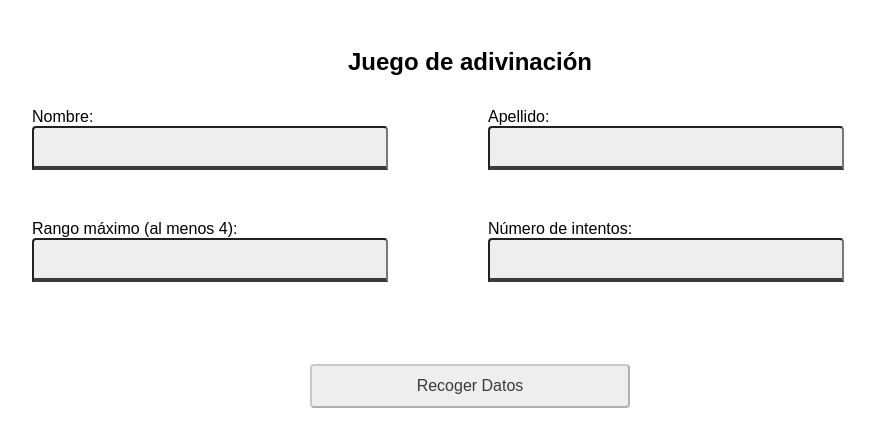
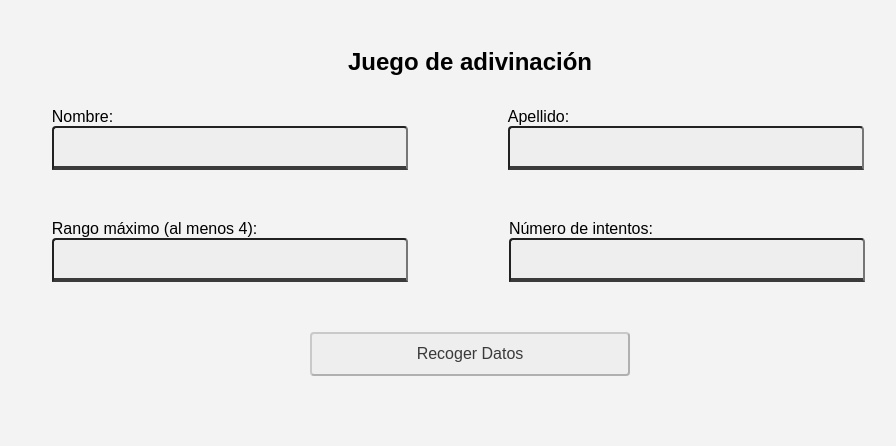
Before and after one commit to antlopezbirt/lopez_alvarez_anton_DWEC05_TE01, an Angular app: page / in a window 1280 px wide. Shown: the top 446 px of the page, without its empty margins (170-1066 px from the left). Built offline with nearby package versions, Linux system fonts and the light colour scheme.

Commit message:
Comentarios y pequeñas mejoras

```diff
--- a/src/app/juego/juego.component.css
+++ b/src/app/juego/juego.component.css
@@ -14,7 +14,12 @@ section {
   gap: 2rem;
   max-width: 55rem;
   margin-bottom: 2rem;
-    margin: 2rem auto 4rem;
+  margin: 2rem auto 2rem;
+  font-size: 1rem;
+}
+
+.item-form {
+  margin: auto;
 }
 
 fieldset {
@@ -32,12 +37,12 @@ label {
 input {
   background-color: rgb(238, 238, 238);
   border-bottom-color: rgb(58, 58, 58);
-    border-radius: .25rem .25rem 0 0;
+  border-radius: 0.25rem 0.25rem 0 0;
   box-shadow: rgb(58, 58, 58) 0px -2px 0px 0px inset;
   color: rgb(58, 58, 58);
   font-size: 1rem;
   line-height: 1.5rem;
-    padding: .5rem 1rem;
+  padding: 0.5rem 1rem;
   width: 20rem;
 }
 
@@ -51,16 +56,16 @@ input {
 
 .validacion {
   color: red;
-    margin-top: 1rem;
+  margin-top: .5rem;
 }
 
 button {
   background-color: rgb(238, 238, 238);
-    border-radius: .25rem;
+  border-radius: 0.25rem;
   color: rgb(58, 58, 58);
   font-size: 1rem;
   line-height: 1.5rem;
-    padding: .5rem 1rem;
+  padding: 0.5rem 1rem;
   width: 20rem;
 }
 
@@ -73,6 +78,6 @@ button {
   flex-direction: column;
   align-items: center;
   row-gap: 2rem;
-    margin: 4rem 0 2rem;
+  margin: 2rem 0 2rem;
   text-align: center;
 }
--- a/src/app/juego/juego.component.html
+++ b/src/app/juego/juego.component.html
@@ -4,21 +4,27 @@
   <h1>Juego de adivinación</h1>
 
   <div class="form-config">
+    <div class="item-form">
+      <!-- Los campos de este formulario se deshabilitan cuando se crea el objeto de Configuracion. -->
       <fieldset [disabled]="this.configuracion != null">
         <label for="nombreJugador">Nombre:</label>
+        <!-- De inicio los mensajes de validación están ocultos. Pulsar una tecla dentro del input, o perder su foco, muestra las validaciones. -->
         <input type="text" id="nombreJugador" name="nombreJugador" (keyup)="activarValidacionNombre()" (blur)="activarValidacionNombre()" [(ngModel)]="this.nombreJugador">
         <span [attr.class]="this.validacionNombreActiva && this.validarNombre() ? 'visible' : 'invisible'"> ✅️</span>
-
         <div class="validacion" *ngIf="this.validacionNombreActiva && !this.validarNombre()">El nombre no puede estar vacío</div>
       </fieldset>
+    </div>
 
+    <div class="item-form">
       <fieldset [disabled]="this.configuracion != null">
         <label for="apellidoJugador">Apellido:</label>
         <input type="text" id="apellidoJugador" name="apellidoJugador" (keyup)="activarValidacionApellido()" (blur)="activarValidacionApellido()" [(ngModel)]="this.apellidoJugador">
         <span [attr.class]="this.validacionApellidoActiva && this.validarApellido() ? 'visible' : 'invisible'"> ✅️</span>
         <div class="validacion" *ngIf="this.validacionApellidoActiva && !this.validarApellido()">El apellido no puede estar vacío</div>
       </fieldset>
+    </div>
 
+    <div class="item-form">
       <fieldset [disabled]="this.configuracion != null">
         <label for="rangoMaximo">Rango máximo (al menos 4):</label>
         <input type="text" id="rangoMaximo" name="rangoMaximo" (keyup)="activarValidacionRango()" (blur)="activarValidacionRango()" [(ngModel)]="this.rangoMaximo">
@@ -26,12 +32,15 @@
         <div class="validacion" *ngIf="this.validacionRangoActiva && this.validarRango() == 'inferior'">El número introducido es menor que el rango mínimo</div>
         <div class="validacion" *ngIf="this.validacionRangoActiva && this.validarRango() == 'tipo'">El valor introducido no es un número</div>
       </fieldset>
+    </div>
 
+    <div class="item-form">
+      <!-- No hay que validarlo, pero si se introduce un valor incompatible (un string, o menor que 1) no se podrá jugar. -->
       <fieldset [disabled]="this.configuracion != null">
         <label for="numIntentos">Número de intentos:</label>
-      <input type="text" id="numIntentos" name="numIntentos" [(ngModel)]="this.numIntentos">
-      <span class="invisible"> ✅️</span>
+        <input type="text" id="numIntentos" name="numIntentos" [(ngModel)]="this.numIntentos"> &nbsp;&nbsp;&nbsp;&nbsp;
       </fieldset>
+    </div>
   </div>
 
   <button [attr.disabled]="(this.validarBoton() && this.configuracion === null) ? null : true" (click)="recogerDatos()">Recoger Datos</button>
@@ -40,20 +49,21 @@
 
 <!-- SECCION DEL JUEGO -->
 
+<!-- Cuando se crea el objeto de Configuracion, se muestra la sección del juego. -->
 <section *ngIf="this.configuracion != null">
   <hr>
   <h2>Ongi Etorri {{this.configuracion.nombreJugador}} {{this.configuracion.apellidoJugador}}</h2>
 
   <div class="form-juego">
     <fieldset [disabled]="this.juegoTerminado === true">
-      <label for="entradaIntento">¿En qué número estoy pensando?</label>
+      <label for="entradaIntento">¿Qué número es?</label>
       <input type="text" id="entradaIntento" name="entradaIntento" [(ngModel)]="this.entradaIntento">
     </fieldset>
 
     <button [disabled]="this.juegoTerminado === true" (click)="procesarIntento()">Enviar</button>
   </div>
 
-
+  <!-- Por experimentar he probado con una estructura IF-ELSE y el SWITCH anidado -->
   <div *ngIf="this.sumaIntentos < this.configuracion.numIntentos; else finJuego">
     <p [ngSwitch]="this.resultado">
       <span [ngStyle]="{'color': this.resultado}" *ngSwitchCase="'orange'">El valor introducido no es un número</span>
--- a/src/app/juego/juego.component.ts
+++ b/src/app/juego/juego.component.ts
@@ -35,11 +35,14 @@ export class JuegoComponent implements OnInit {
   public resultado: string = "";
   public juegoTerminado: boolean = false;
 
+
   constructor() {}
 
   ngOnInit(): void {
 
   }
+
+  // -------------------------- VALIDACIONES ----------------------------------
 
   // Antes de que el usuario interactúe con los inputs, las validaciones están desactivadas
   activarValidacionNombre(): void {
@@ -84,17 +87,39 @@ export class JuegoComponent implements OnInit {
     return (this.nombreValido && this.apellidoValido && this.rangoValido);
   }
 
+  //------------------------ PROCESAMIENTO DE DATOS -------------------------
+
+  // Instancia un objeto Configuracion con los datos recogidos y ordena calcular el número aleatorio
   recogerDatos(): void {
-    console.log('Datos recogidos');
     this.configuracion = new Configuracion(
       this.nombreJugador, this.apellidoJugador, this.rangoMaximo, this.numIntentos
     )
+    console.log('Datos recogidos:');
+    console.log(this.configuracion);
 
-    this.numeroAleatorio = Math.floor(Math.random() * this.rangoMaximo);
-    console.log('Numero aleatorio: ', this.numeroAleatorio);
+    this.calcularAleatorio();
   }
 
-  // Se ha utilizado la técnica de devolver strings de nombres de colores HTML para aprovecharlos en la vista
+  // Calcula el n.º aleatorio
+  calcularAleatorio(): void {
+    if (this.configuracion != null) {
+      this.numeroAleatorio = Math.floor(Math.random() * this.configuracion.rangoMaximo);
+      console.log('Numero aleatorio: ', this.numeroAleatorio);
+    } else {
+      console.log('No se pudo calcular el número aleatorio. Aún no existe el objeto de Configuracion.')
+    }
+
+  }
+
+
+  // -------------------- DINAMICA DEL JUEGO ------------------------------
+
+  /*
+    Aprovechando el formato de mensajes coloreados, se ha utilizado la técnica
+    de los vídeos de teoría: devolver strings con nombres de colores HTML para
+    aprovecharlos en la vista, tanto en los cases del switch como en el atributo
+    de estilo con [ngstyle].
+  */
   procesarIntento(): void {
     console.log('Intento: ', this.entradaIntento);
     // Si no es un número saca un mensaje de error anaranjado
@@ -107,7 +132,7 @@ export class JuegoComponent implements OnInit {
       } else {
         // Cuenta los intentos gastados
         this.sumaIntentos++;
-        if(this.configuracion != null && this.sumaIntentos == this.configuracion.numIntentos) this.juegoTerminado = true;
+        if(this.configuracion != null && this.sumaIntentos >= this.configuracion.numIntentos) this.juegoTerminado = true;
         if(this.entradaIntento > this.numeroAleatorio) this.resultado = "black";
         else if(this.entradaIntento == (this.numeroAleatorio - 1)) this.resultado = "red";
         else if(this.entradaIntento == (this.numeroAleatorio - 2)) this.resultado = "gold";
--- a/src/styles.css
+++ b/src/styles.css
@@ -1 +1,4 @@
 /* You can add global styles to this file, and also import other style files */
+body {
+  background-color:#f3f3f3;
+}
```
Lines whose indentation alone changed are shown as unchanged.
